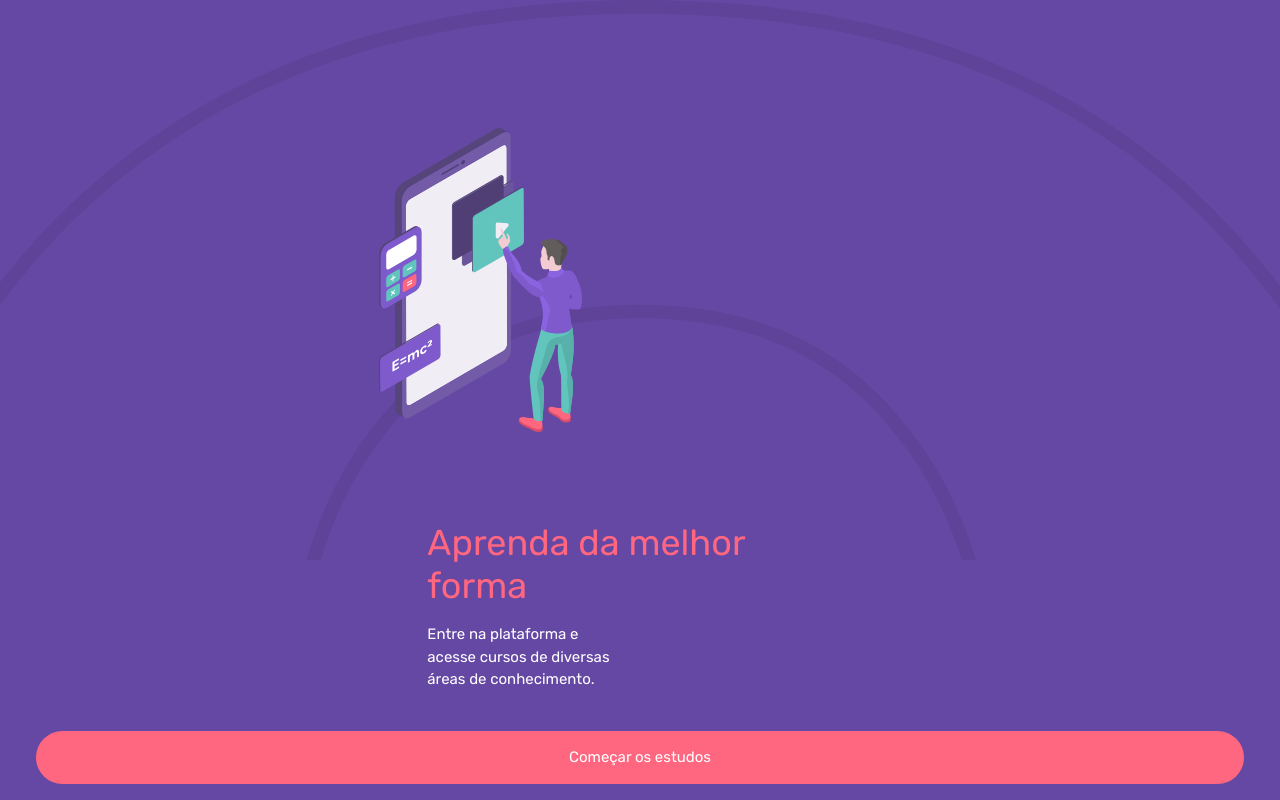
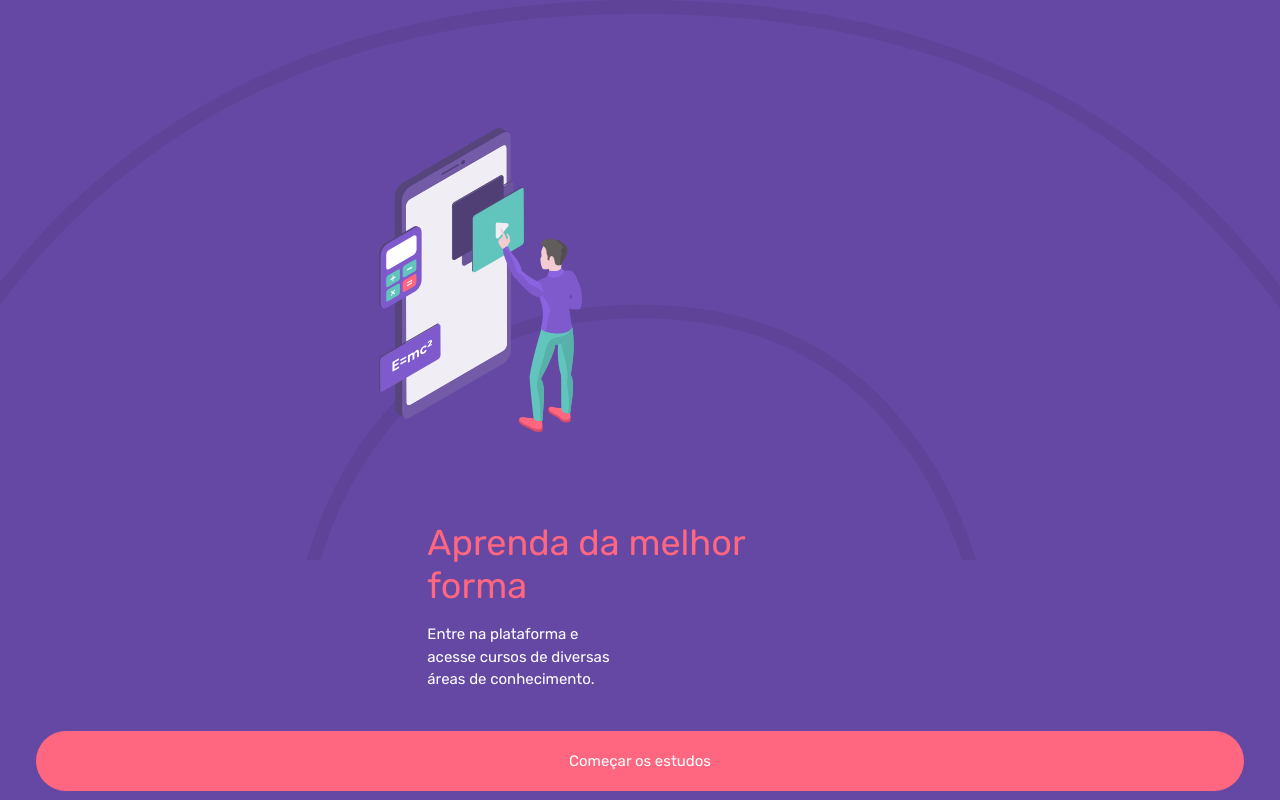
Before and after one commit to Taiaiaii/e-learning, a Next.js app: page / in a window 1280 px wide. Built offline with nearby package versions, Linux system fonts and the light colour scheme.

Commit message:
fix: unecessarie rem

```diff
--- a/components/Button/styles.ts
+++ b/components/Button/styles.ts
@@ -5,7 +5,7 @@ export const StyledButton = styled('button', {
     padding: '19px 82px',
     fontSize: '1.5rem',
     fontWeight: '500',
-    lineHeight: '1.5rem',
+    lineHeight: '1.5',
     whiteSpace: 'nowrap',
     border: 0,
     borderRadius: '100px',
```
